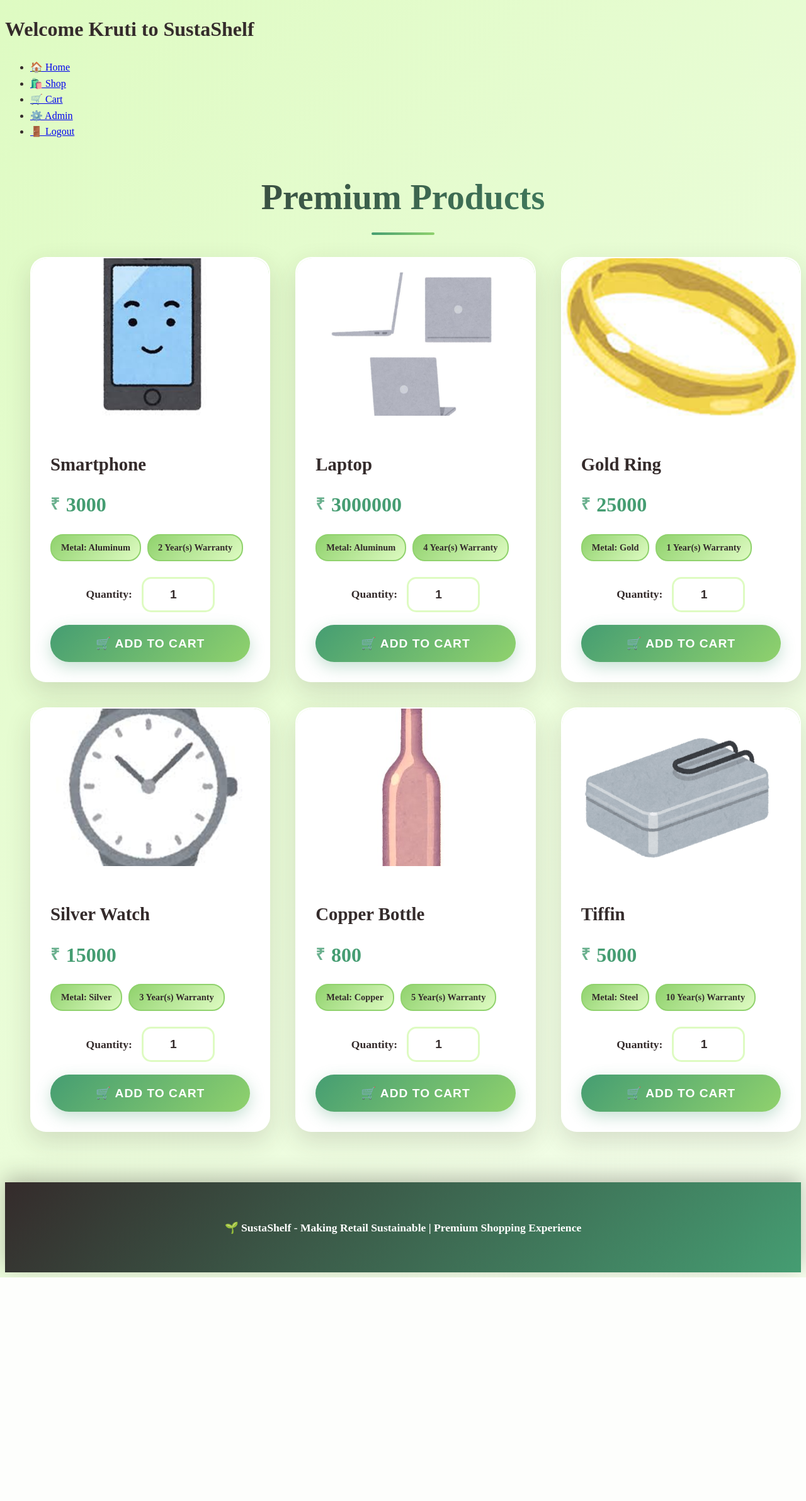
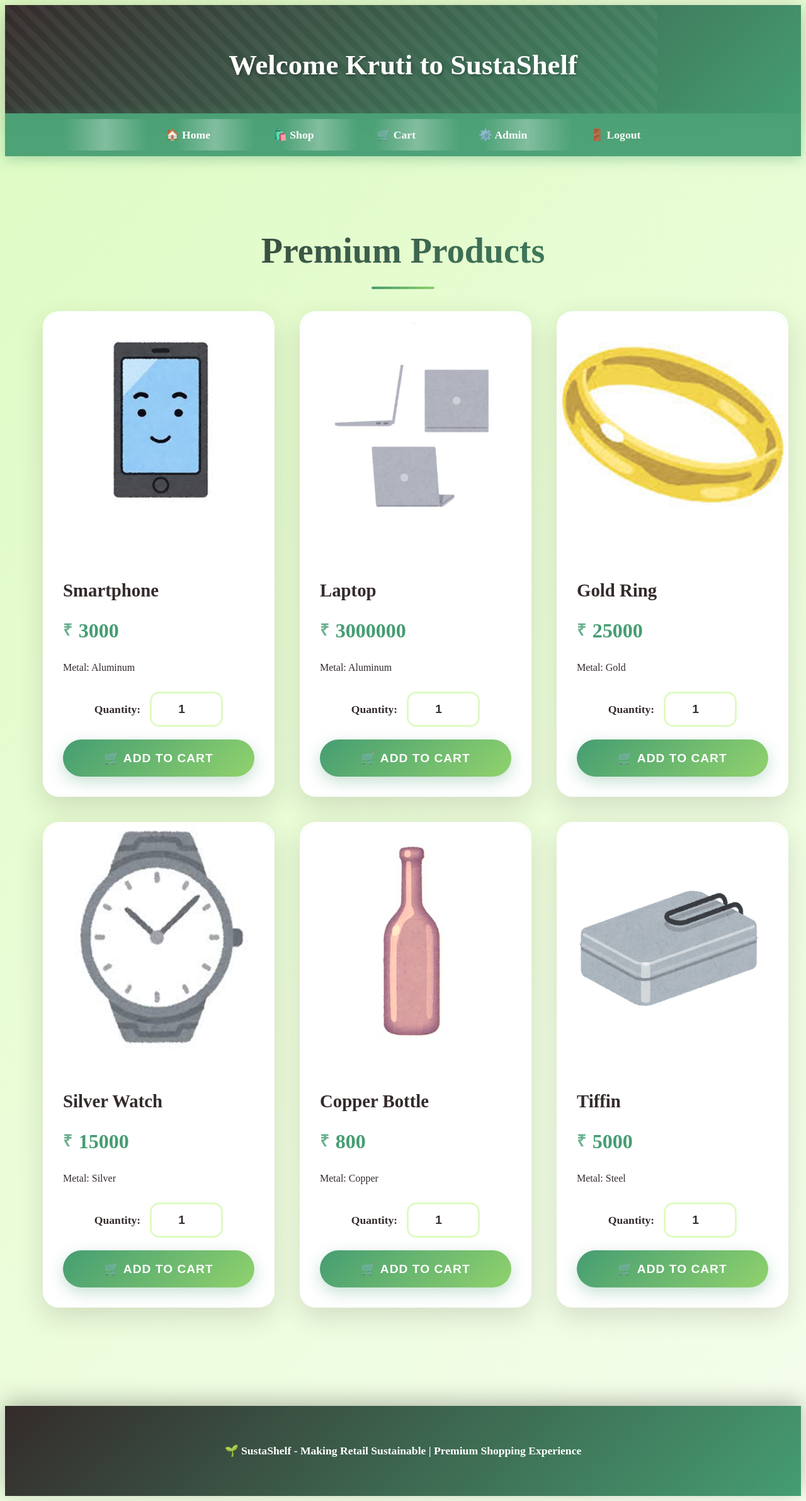
Before and after one commit to krutidadriwal/SustaShelf, a PHP site: page /backend/shop.php in a window 1280 px wide. Shown: the whole page at 63% size. Before the commit the page ends 2028 px from the top, so only its background shows below. Run offline with PHP 8.4, Linux system fonts and the light colour scheme; a user stored in the database is signed in; data comes from the database, SQL or seed files in the repository.

```diff
--- a/html-store/backend/shop.php
+++ b/html-store/backend/shop.php
@@ -35,14 +35,14 @@ if (isset($_POST["add_to_cart"])) {
         <link href="https://fonts.googleapis.com/css2?family=Poppins:wght@100;200;300;400;500;600;700;800;900&display=swap" rel="stylesheet">
     </head>
     <body>
-        <header>
+        <header class="header-container">
             <h1>Welcome <?php
             $user = $_SESSION["user"];
             echo $user["name"];
             ?> to SustaShelf</h1>
         </header>
 
-        <nav>
+        <nav class="navigation-container">
             <ul>
                 <li><a href="../index.html">🏠 Home</a></li>
                 <li><a href="shop.php">🛍️ Shop</a></li>
@@ -52,8 +52,8 @@ if (isset($_POST["add_to_cart"])) {
             </ul>
         </nav>
 
-        <main>
-            <section>
+        <div class="main-container">
+            <section class="product-section">
                 <h2>Premium Products</h2>
                 <?php
                 // Database connection
@@ -74,7 +74,6 @@ if (isset($_POST["add_to_cart"])) {
                         $price = $row["price"];
                         $img   = $row["image"];
                         $metal = isset($row["metal"]) ? $row["metal"] : "N/A";
-                        $warranty = isset($row["warranty_years"]) ? $row["warranty_years"] : "1";
 
                         echo "
                         <li>
@@ -86,7 +85,6 @@ if (isset($_POST["add_to_cart"])) {
                                 <div class='price'>$price</div>
                                 <div class='product-details'>
                                     <span class='metal-badge'>Metal: " . ucfirst($metal) . "</span>
-                                    <span class='warranty-badge'>$warranty Year(s) Warranty</span>
                                 </div>
                                 <form method='post' action='shop.php' class='product-form'>
                                     <input type='hidden' name='product_id' value='$id'>
@@ -109,7 +107,7 @@ if (isset($_POST["add_to_cart"])) {
                 $conn->close();
                 ?>
             </section>
-        </main>
+            </div>
 
         <footer>
             <p>🌱 SustaShelf - Making Retail Sustainable | Premium Shopping Experience</p>
--- a/html-store/style/shop.css
+++ b/html-store/style/shop.css
@@ -197,23 +197,29 @@ section li:hover {
 /* Product Image Container */
 .product-image {
   position: relative;
-  height: 250px;
+  width: 100%;
+  aspect-ratio: 1 / 1;
   overflow: hidden;
   border-radius: 25px 25px 0 0;
   background: linear-gradient(135deg, #DEFBC2 0%, #90D26D 100%);
+  display: flex;
+  align-items: center;
+  justify-content: center;
 }
 
 section li img {
   width: 100%;
   height: 100%;
-  object-fit: cover;
+  object-fit: contain;
   transition: transform 0.5s cubic-bezier(0.4, 0, 0.2, 1);
   position: relative;
   z-index: 2;
+  aspect-ratio: 1 / 1;
+  display: block;
 }
 
 section li:hover img {
-  transform: scale(1.1);
+  transform: scale(1.05);
 }
 
 /* Product Content */
@@ -255,18 +261,7 @@ h3 {
   flex-wrap: wrap;
 }
 
-.metal-badge, .warranty-badge {
-  background: linear-gradient(135deg, #90D26D 0%, #DEFBC2 100%);
-  color: #342B2B;
-  padding: 8px 15px;
-  border-radius: 20px;
-  font-size: 0.9em;
-  font-weight: 600;
-  border: 2px solid #90D26D;
-  transition: all 0.3s ease;
-}
-
-.metal-badge:hover, .warranty-badge:hover {
+.metal-badge:hover{
   background: linear-gradient(135deg, #459d72 0%, #90D26D 100%);
   color: white;
   transform: translateY(-2px);
```
